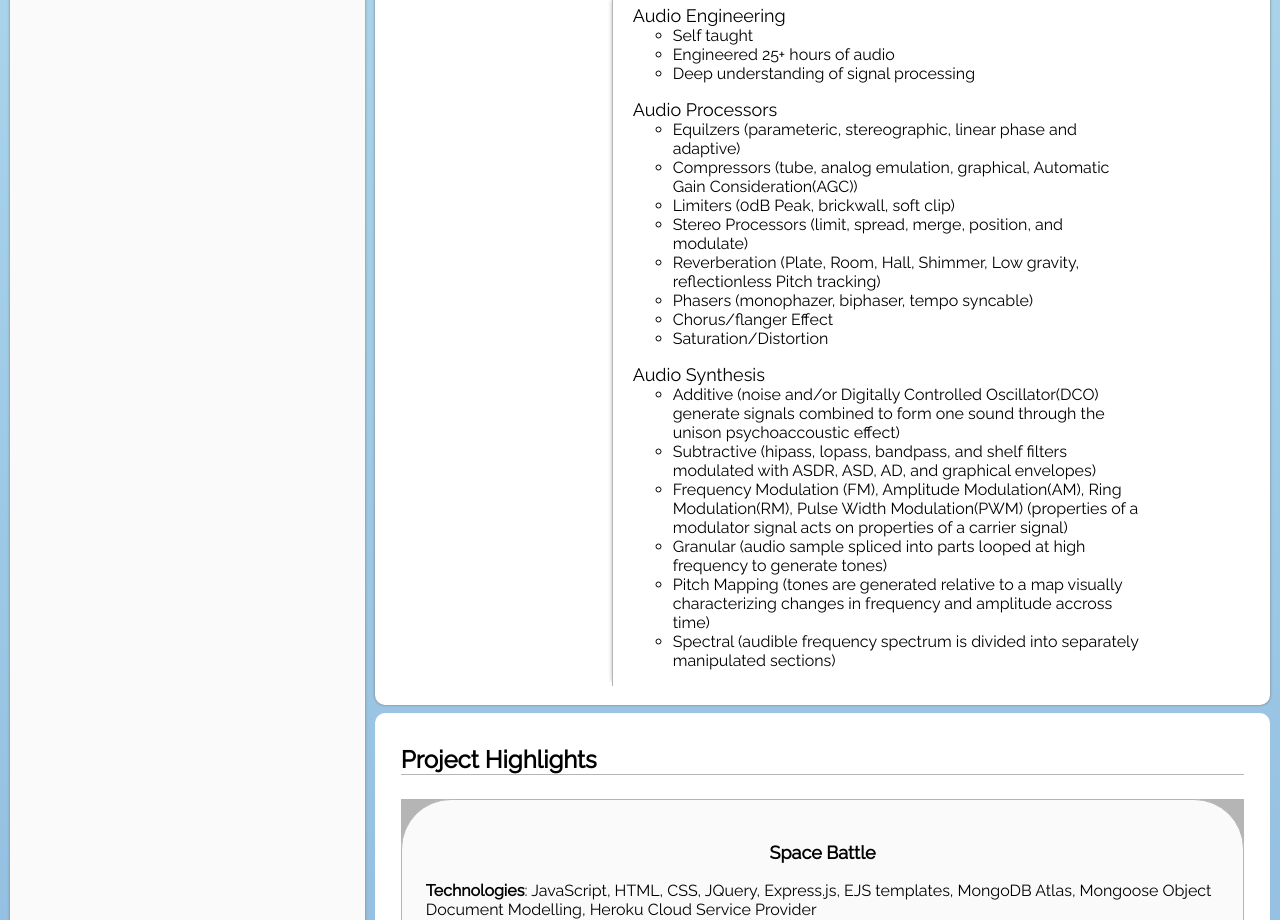
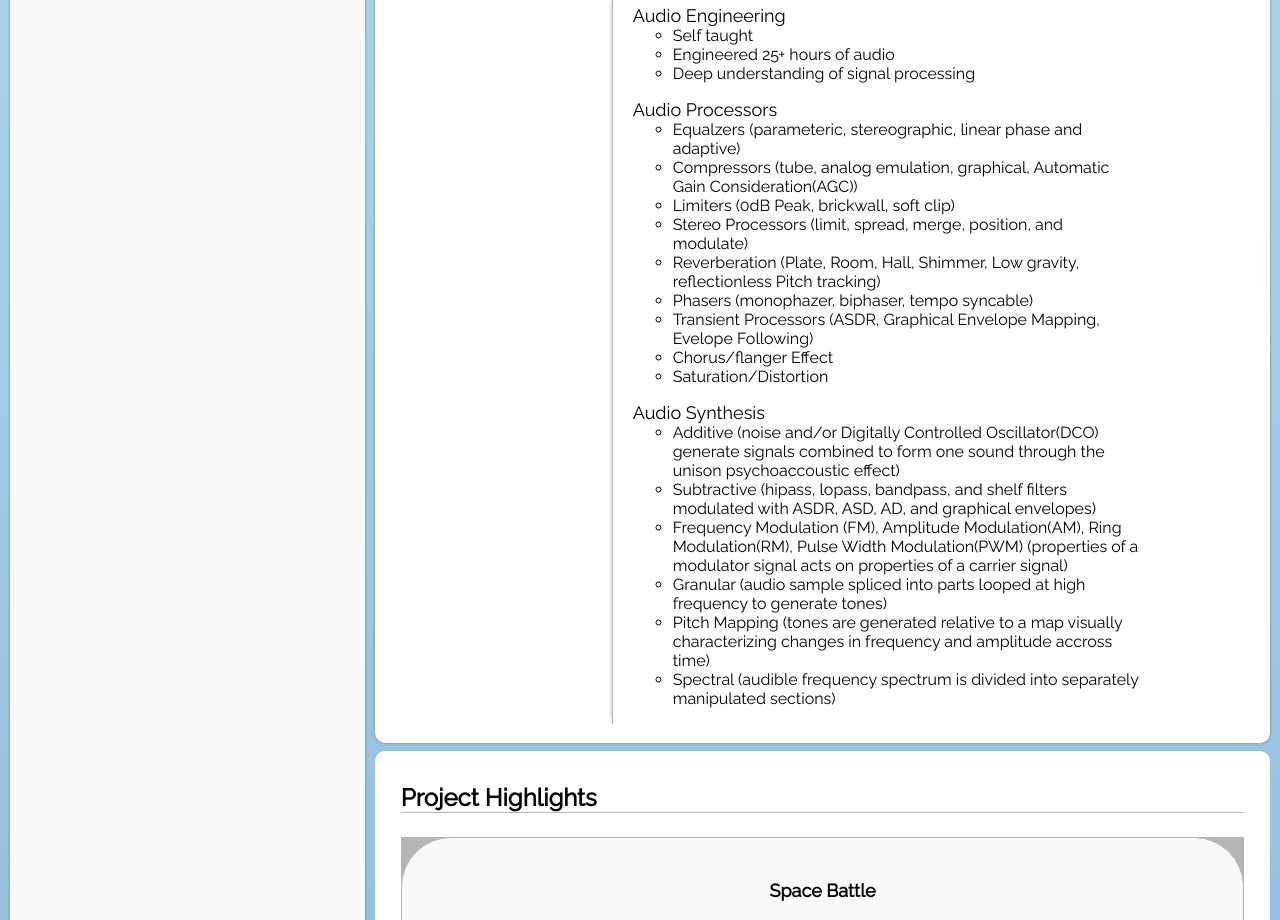
Before and after one commit to bthol/Portfolio-Frontend, a React (Create React App) app: page / in a window 1280 px wide. Shown: the part 1240-2160 px from the top of the page. Built offline with nearby package versions, Linux system fonts and the light colour scheme; the HTML template or start-up script is replaced by a standard one.

Commit message:
content update

```diff
--- a/src/App.js
+++ b/src/App.js
@@ -217,12 +217,13 @@ function App() {
           <p></p>
           <li className="text-large" tabIndex={0}>Audio Processors</li>
           <ul>
-              <li tabIndex={0}>Equilzers (parameteric, stereographic, linear phase and adaptive)</li>
+              <li tabIndex={0}>Equalzers (parameteric, stereographic, linear phase and adaptive)</li>
               <li tabIndex={0}>Compressors (tube, analog emulation, graphical, Automatic Gain Consideration(AGC))</li>
               <li tabIndex={0}>Limiters (0dB Peak, brickwall, soft clip)</li>
               <li tabIndex={0}>Stereo Processors (limit, spread, merge, position, and modulate)</li>
               <li tabIndex={0}>Reverberation (Plate, Room, Hall, Shimmer, Low gravity, reflectionless Pitch tracking)</li>
               <li tabIndex={0}>Phasers (monophazer, biphaser, tempo syncable)</li>
+              <li tabIndex={0}>Transient Processors (ASDR, Graphical Envelope Mapping, Evelope Following)</li>
               <li tabIndex={0}>Chorus/flanger Effect</li>
               <li tabIndex={0}>Saturation/Distortion</li>
           </ul>
```
